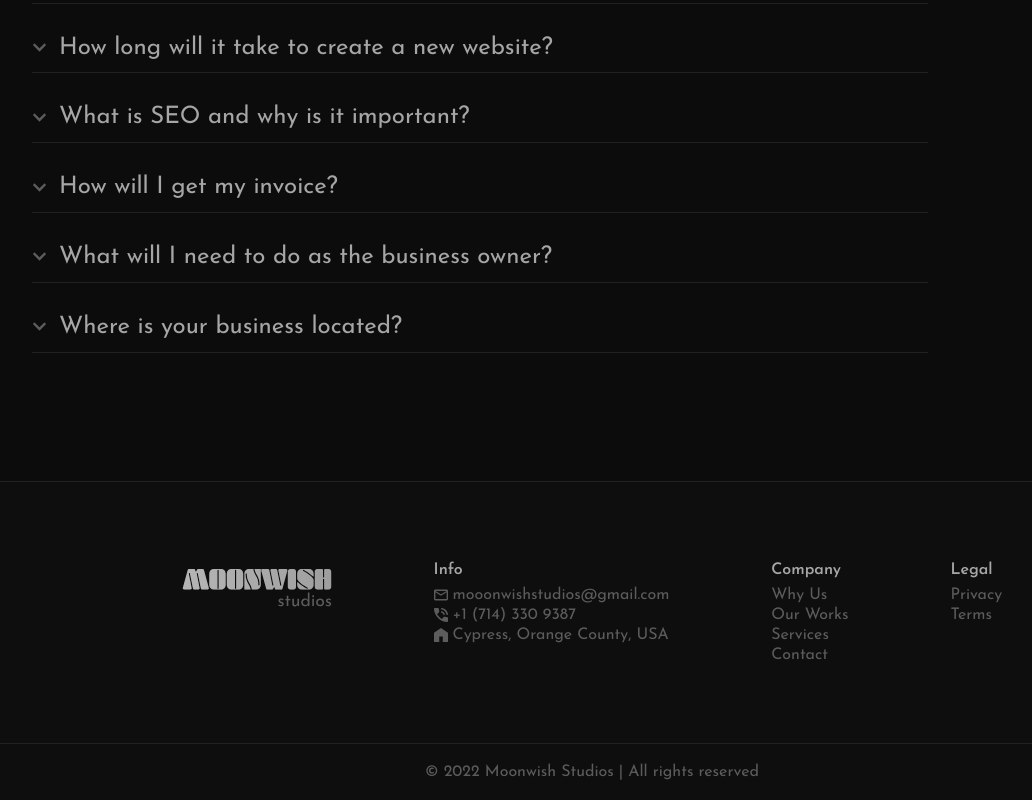
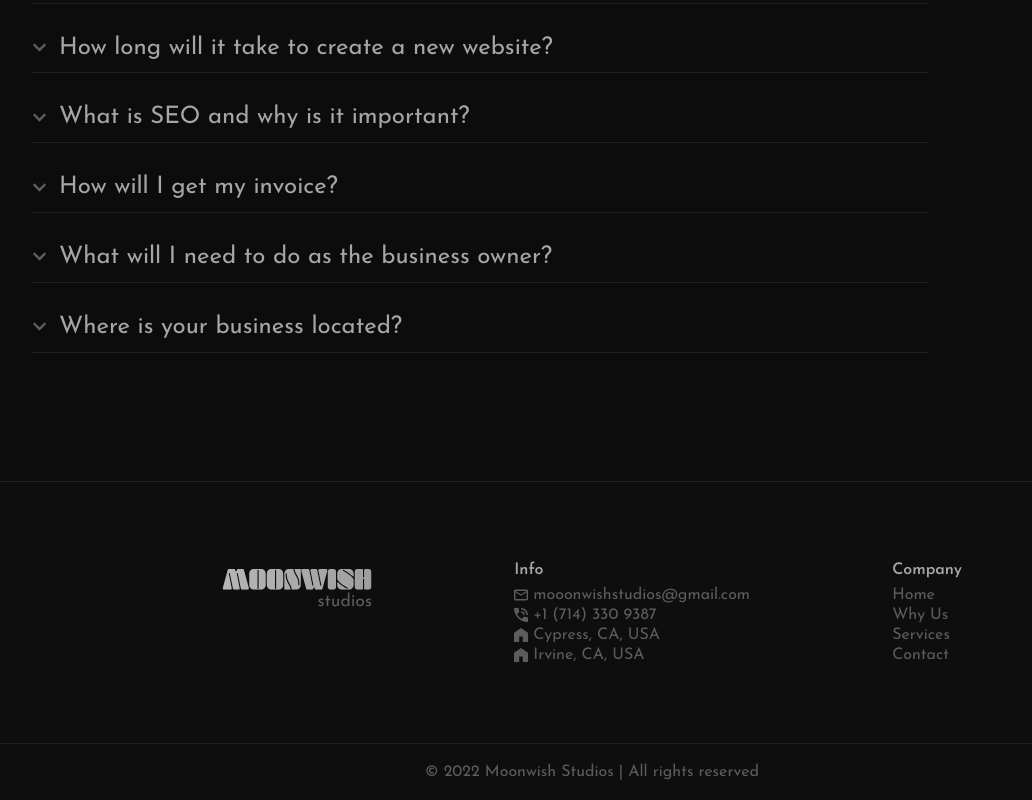
Before and after one commit to MoonWish-Studios/moonwish-site, a Next.js app: page /faq in a window 1280 px wide. Shown: the part 319-1119 px from the top of the page, without its empty margins (48-1080 px from the left). Built offline with nearby package versions, Linux system fonts and the light colour scheme.

Commit message:
linked learn more button

```diff
--- a/app/(components)/Button/Button.tsx
+++ b/app/(components)/Button/Button.tsx
@@ -8,7 +8,7 @@ export default function Button() {
     <>
       {/* <button onClick={clickMe}> */}
       {/* <p>Learn More</p> */}
-      <Link className="next-link button" href="#">
+      <Link className="next-link button" href="/why-us">
         Learn More
       </Link>
       {/* </button> */}
--- a/app/(components)/Footer.tsx
+++ b/app/(components)/Footer.tsx
@@ -22,18 +22,24 @@ export default function Footer() {
           <FooterInfo alt="phone " src="/assets/icons/phone.svg">
             +1 (714) 330 9387
           </FooterInfo>
-          <FooterInfo alt="email" src="/assets/icons/home.svg">
-            Cypress, Orange County, USA
+          <FooterInfo alt="home" src="/assets/icons/home.svg">
+            Cypress, CA, USA
+          </FooterInfo>
+          <FooterInfo alt="home" src="/assets/icons/home.svg">
+            Irvine, CA, USA
           </FooterInfo>
         </div>
         <div className="footer-group">
           <h4>Company</h4>
+          <Link className="next-link" href="/">
+            Home
+          </Link>
           <Link className="next-link" href="/why-us">
             Why Us
           </Link>
-          <Link className="next-link" href="/our-works">
+          {/* <Link className="next-link" href="/our-works">
             Our Works
-          </Link>
+          </Link> */}
           <Link className="next-link" href="/services">
             Services
           </Link>
@@ -41,7 +47,7 @@ export default function Footer() {
             Contact
           </Link>
         </div>
-        <div className="footer-group">
+        {/* <div className="footer-group">
           <h4>Legal</h4>
           <Link className="next-link" href="/privacy">
             Privacy
@@ -49,7 +55,7 @@ export default function Footer() {
           <Link className="next-link" href="/Terms">
             Terms
           </Link>
-        </div>
+        </div> */}
       </div>
 
       <div className="footer-copyright">© 2022 Moonwish Studios | All rights reserved</div>
--- a/styles/components/_footer.scss
+++ b/styles/components/_footer.scss
@@ -2,6 +2,7 @@ footer {
   width: 100%;
   height: auto;
   background-color: var(--color-background-secondary);
+  margin-top: 100px;
 }
 
 .footer-copyright {
```
Also changed, not shown: public/assets/icons/home.svg.
